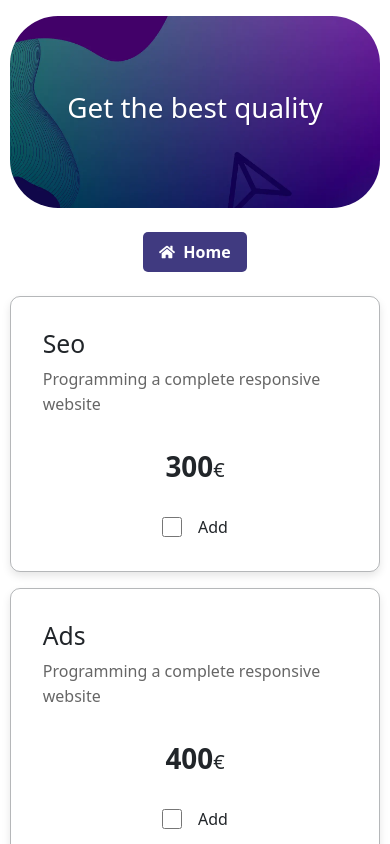
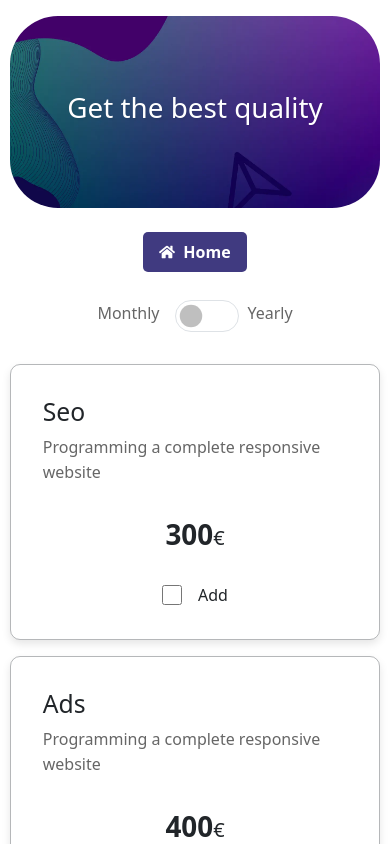
Before and after one commit to dracudev/S6-Budget-App, a React (Vite) app: page /budget in a window 390 px wide. Shown: the top 844 px of the page. Built offline with nearby package versions, Linux system fonts and the light colour scheme.

Commit message:
styled switch button

```diff
--- /dev/null
+++ b/src/components/SwitchButton.jsx
@@ -0,0 +1,44 @@
+import Form from "react-bootstrap/Form";
+import PropTypes from "prop-types";
+import { styled } from "styled-components";
+
+const StyledFormCheck = styled(Form.Check)`
+  .form-check-input {
+    width: 4rem;
+    height: 2rem;
+    &:checked {
+      background-color: #403a80;
+      border-color: #004085;
+    }
+      &:disabled {
+      background-color: #403a80;
+      border-color: #403a80;
+    }
+    &:checked:disabled {
+      background-color: #403a80;
+      border-color: #403a80;
+    }
+      &:focus {
+      box-shadow: 0 0 0 0.2rem rgba(64, 58, 128, 0.25);
+    }
+  }
+`;
+
+function SwitchButton({ textR, textL }) {
+  return (
+    <Form>
+      <div className="d-flex  align-items-center">
+        <p className="me-3 m-0 ">{textL}</p>
+        <StyledFormCheck type="switch" id="switch-button" />
+        <p className="ms-2 m-0">{textR}</p>
+      </div>
+    </Form>
+  );
+}
+
+SwitchButton.propTypes = {
+  textR: PropTypes.string,
+  textL: PropTypes.string,
+};
+
+export default SwitchButton;
--- a/src/pages/budget/BudgetForm.jsx
+++ b/src/pages/budget/BudgetForm.jsx
@@ -90,7 +90,7 @@ export function BudgetForm() {
       </CustomCard>
         <div className="budget mb-3">
         <div className="my-5">
-          <h3 className="me-4">
+          <h3 className="me-5">
             Budget:&nbsp; <strong className="fs-1">{budget}</strong>€
           </h3>
         </div>
--- a/src/pages/budget/WebElements.jsx
+++ b/src/pages/budget/WebElements.jsx
@@ -16,13 +16,13 @@ export function WebElements({
     <div className="number-container">
       <div className="number-input">
         <p className="pages d-flex align-items-center justify-content-center">
-          <button className="me-2" onClick={() => handleModal("pages")}>
+          <button className="me-2 d-flex align-items-center justify-content-center" onClick={() => handleModal("pages")}>
             <CiCircleInfo />
           </button>
           Pages
         </p>
         <div className="d-flex">
-          <button onClick={() => handleClickRest("pages")}>
+          <button className="d-flex align-items-center justify-content-center" onClick={() => handleClickRest("pages")}>
             <CiCircleMinus />
           </button>
           <input
@@ -32,20 +32,20 @@ export function WebElements({
               setElements({ ...elements, pages: Number(e.target.value) })
             }
           />
-          <button type="button" onClick={() => handleClickAdd("pages")}>
+          <button className="d-flex align-items-center justify-content-center" type="button" onClick={() => handleClickAdd("pages")}>
             <CiCirclePlus />
           </button>
         </div>
       </div>
       <div className="number-input">
         <p className="d-flex align-items-center justify-content-center">
-          <button className="me-2" onClick={() => handleModal("languages")}>
+          <button className="me-2 d-flex align-items-center justify-content-center" onClick={() => handleModal("languages")}>
             <CiCircleInfo />
           </button>
           Languages
         </p>
         <div className="d-flex">
-          <button type="button" onClick={() => handleClickRest("languages")}>
+          <button className="d-flex align-items-center justify-content-center" type="button" onClick={() => handleClickRest("languages")}>
             <CiCircleMinus />
           </button>
           <input
@@ -55,7 +55,7 @@ export function WebElements({
               setElements({ ...elements, languages: Number(e.target.value) })
             }
           />
-          <button type="button" onClick={() => handleClickAdd("languages")}>
+          <button className="d-flex align-items-center justify-content-center" type="button" onClick={() => handleClickAdd("languages")}>
             <CiCirclePlus />
           </button>
         </div>
--- a/src/pages/budget/index.css
+++ b/src/pages/budget/index.css
@@ -0,0 +1,8 @@
+@media (max-width: 500px)  {
+    div#root > .btn-container{
+        flex-direction: column;
+        align-items: center;
+        gap: 0 !important;
+        margin-bottom: 2rem;
+    }
+  }
--- a/src/pages/budget/index.jsx
+++ b/src/pages/budget/index.jsx
@@ -7,6 +7,7 @@ import { FaHome } from "react-icons/fa";
 import "./index.css";
 import { useBudget } from "../../contexts/useBudget";
 import { CurrentBudgets } from "./CurrentBudgets";
+import SwitchButton from "../../components/SwitchButton";
 
 export function Budget() {
   const { checkedItems } = useBudget();
@@ -16,11 +17,22 @@ export function Budget() {
         <h1 className="text-center text-white">Get the best quality</h1>
       </HeaderBanner>
 
-      <Link to="/" style={{ textDecoration: "none" }}>
-        <StandardButton className="my-4 d-flex align-items-center">
-          <FaHome className="me-2" /> Home
-        </StandardButton>
-      </Link>
+      <div className="w-75 d-flex gap-5 justify-content-around btn-container">
+        <div>
+        <Link
+          to="/"
+          style={{ textDecoration: "none" }}
+          className="align-items-start"
+        >
+          <StandardButton className="my-4 d-flex align-items-center">
+            <FaHome className="me-2" /> Home
+          </StandardButton>
+        </Link>
+        </div>
+        <div className="d-flex align-items-center">
+        <SwitchButton textL={"Monthly"} textR={"Yearly"}></SwitchButton>
+        </div>
+      </div>
 
       <BudgetForm></BudgetForm>
 
```
